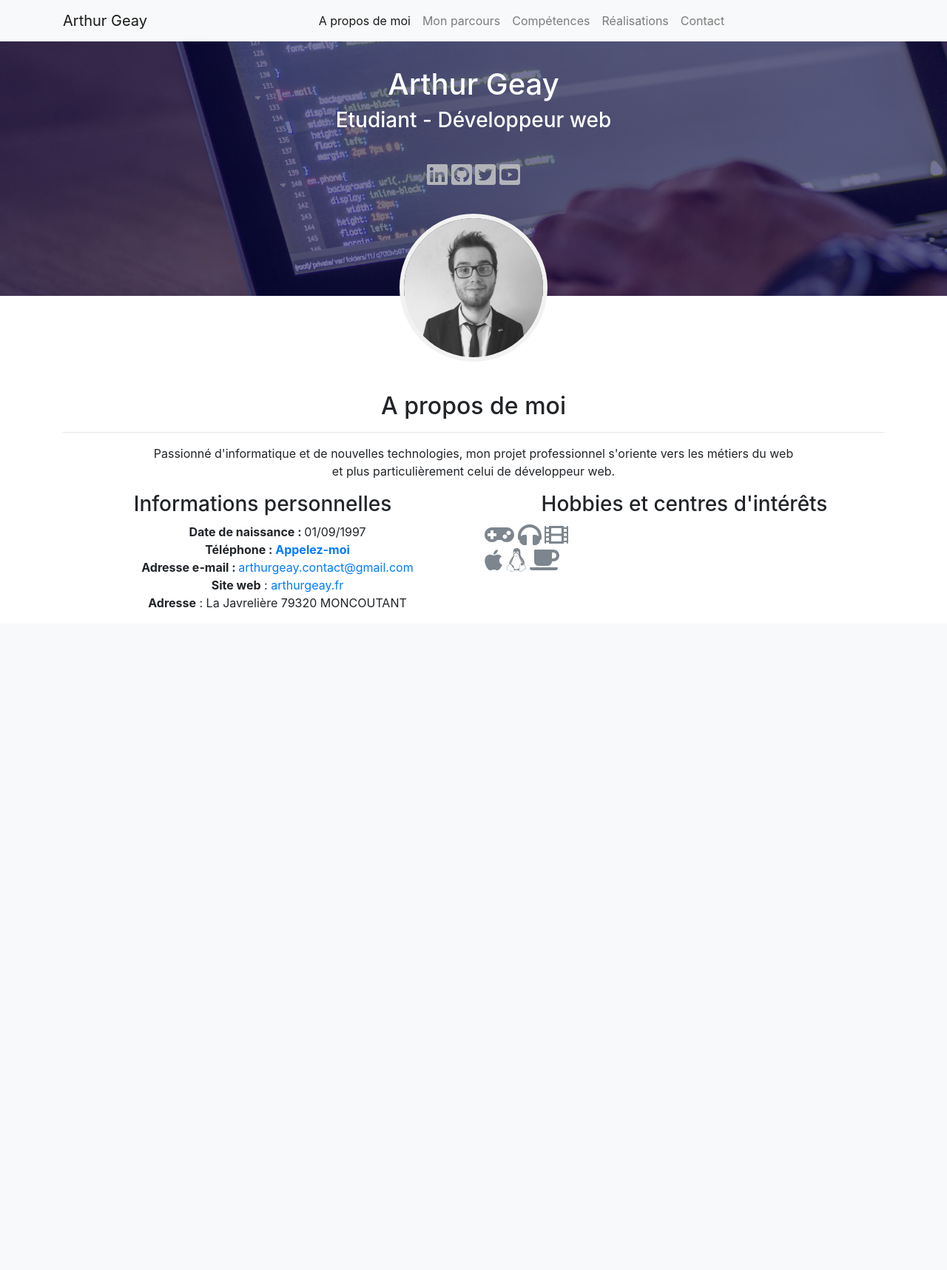
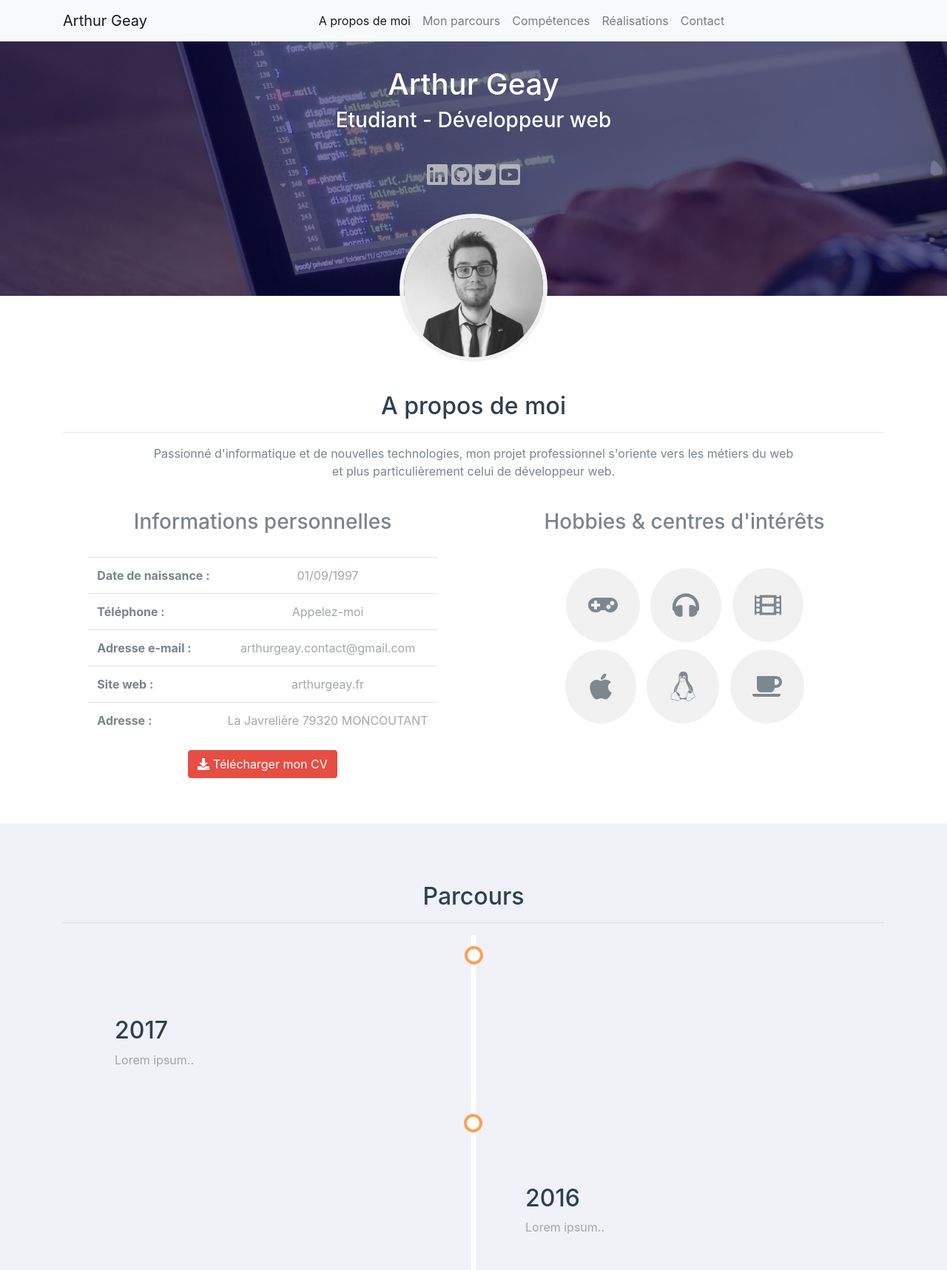
Before and after one commit to arthurgeay/portfolio, a PHP site: page / in a window 1280 px wide. Shown: the whole page at 74% size. Before the commit the page ends 822 px from the top, so only its background shows below. Run offline with PHP 8.4, Linux system fonts and the light colour scheme; some libraries are stand-ins or nearby versions.

Commit message:
Création de la timeline

```diff
--- a/css/main.css
+++ b/css/main.css
@@ -1,17 +1,50 @@
-a:hover
+
+/* GENERAL */
+
+body,a
 {
-  transition: color 1s;
+  color: rgb(162, 167, 169);
 }
 
-li
+body h2
 {
-  list-style-type: none;
+  color: rgb(46, 63, 81);
 }
+
+.colored, section h3
+{
+  color: rgb(122, 132, 139);
+}
+
+a
+{
+  transition: color 0.5s;
+}
+
+td a:hover, .navbar-light .navbar-nav .nav-link:hover
+{
+  color: rgb(230, 77, 67);
+  text-decoration: none;
+  transition: color 0.5s;
+}
+
 
 header
 {
   color: white;
 }
+
+th
+{
+  padding-right: 30px;
+}
+
+td
+{
+  text-align: center;
+}
+
+/* END GENERAL */
 
 /* Background Image */
 #background
@@ -81,9 +114,206 @@ header
 #about
 {
   margin-top: 130px;
+  padding-bottom: 45px;
 }
 
-.hobies
+table
 {
-  color: rgb(125, 134, 142);
+  display: flex;
+  justify-content: center;
 }
+
+#infos-hobbies, #list-hobbies
+{
+  margin-top: 40px;
+}
+
+.infos-list
+{
+  margin-top: 30px;
+}
+
+.btn-primary, .btn-primary:visited
+{
+  background: rgb(230, 77, 67);
+  border: 1px solid rgb(232, 79, 69);
+}
+
+.btn-primary:hover, .btn-primary:focus, .btn-primary:active
+{
+  background: rgb(210, 50, 40)!important;
+  border: 1px solid rgb(232, 79, 69)!important;
+}
+
+.circle-icon {
+    background: rgb(241, 241, 241);
+    width: 100px;
+    height: 100px;
+    border-radius: 50%;
+    text-align: center;
+    line-height: 100px;
+    vertical-align: middle;
+    padding: 30px;
+    color: rgb(126, 135, 142);
+    transition: color 0.5s, background 0.5s;
+    margin: 5px;
+}
+
+.circle-icon:hover
+{
+  background: rgb(46, 62, 79);
+  color: white;
+  transition: color 0.5s, background 0.5s;
+}
+
+/* END SECTION ABOUT */
+
+
+
+/* Section Resume */
+
+#resume
+{
+  background: rgb(241, 242, 247);
+}
+
+#resume h2
+{
+  margin-top: 80px;
+}
+
+/* The actual timeline (the vertical ruler) */
+.timeline {
+  position: relative;
+  max-width: 1200px;
+  margin: 0 auto;
+}
+
+/* The actual timeline (the vertical ruler) */
+.timeline::after {
+  content: '';
+  position: absolute;
+  width: 6px;
+  background-color: white;
+  top: 0;
+  bottom: 0;
+  left: 50%;
+  margin-left: -3px;
+}
+
+/* contain around content */
+.contain {
+  padding: 10px 40px;
+  position: relative;
+  background-color: inherit;
+  width: 50%;
+}
+
+/* The circles on the timeline */
+.contain::after {
+  content: '';
+  position: absolute;
+  width: 25px;
+  height: 25px;
+  right: -13px;
+  background-color: white;
+  border: 4px solid #FF9F55;
+  top: 15px;
+  border-radius: 50%;
+  z-index: 1;
+}
+
+/* Place the contain to the left */
+.left {
+  left: 0;
+}
+
+/* Place the contain to the right */
+.right {
+  left: 50%;
+}
+
+/* Add arrows to the left contain (pointing right) */
+.left:hover::before {
+  content: " ";
+  height: 0;
+  position: absolute;
+  top: 22px;
+  width: 0;
+  z-index: 1;
+  right: 30px;
+  border: medium solid white;
+  border-width: 10px 0 10px 10px;
+  border-color: transparent transparent transparent white;
+  transition: border-color 0.5s;
+}
+
+/* Add arrows to the right contain (pointing left) */
+.right:hover::before {
+  content: " ";
+  height: 0;
+  position: absolute;
+  top: 22px;
+  width: 0;
+  z-index: 1;
+  left: 30px;
+  border: medium solid white;
+  border-width: 10px 10px 10px 0;
+  border-color: transparent white transparent transparent;
+  transition: border-color 0.5s;
+}
+
+/* Fix the circle for contains on the right side */
+.right::after {
+  left: -13px;
+}
+
+/* The actual content */
+.content {
+  padding: 20px 30px;
+  position: relative;
+  border-radius: 6px;
+  transition: background-color 0.5s;
+}
+
+.content:hover
+{
+  background-color: white;
+  transition: background-color 0.5s;
+}
+
+/* Media queries - Responsive timeline on screens less than 600px wide */
+@media screen and (max-width: 600px) {
+/* Place the timelime to the left */
+  .timeline::after {
+    left: 31px;
+  }
+
+/* Full-width contains */
+  .contain {
+    width: 100%;
+    padding-left: 70px;
+    padding-right: 25px;
+  }
+
+/* Make sure that all arrows are pointing leftwards */
+  .::before {
+    left: 60px;
+    border: medium solid white;
+    border-width: 10px 10px 10px 0;
+    border-color: transparent white transparent transparent;
+  }
+
+/* Make sure all circles are at the same spot */
+  .left::after, .right::after {
+    left: 15px;
+  }
+
+/* Make all right contains behave like the left ones */
+  .right {
+    left: 0%;
+  }
+}
+
+
+/* END SECTION RESUME  */
--- a/index.html
+++ b/index.html
@@ -60,34 +60,78 @@
           <section id="about" class="col-md-12">
             <h2 class="text-center">A propos de moi</h2>
             <hr>
-            <p class="text-center text-justify">Passionné d'informatique et de nouvelles technologies, mon projet professionnel s'oriente vers les métiers du web<br />
+            <p class="text-center text-justify colored">Passionné d'informatique et de nouvelles technologies, mon projet professionnel s'oriente vers les métiers du web<br />
             et plus particulièrement celui de développeur web.</p>
 
-            <div class="row">
-              <div class="col-md-6 text-center">
-                <h3>Informations personnelles</h3>
-                <ul>
-                  <li><strong>Date de naissance : </strong> 01/09/1997</li>
-                  <li><strong>Téléphone : <a href="tel:0620070955" alt="Numéro de téléphone"> Appelez-moi</a></strong></li>
-                  <li><strong>Adresse e-mail : </strong><a href="mailto:arthurgeay.contact@gmail.com">arthurgeay.contact@gmail.com</a></li>
-                  <li><strong>Site web</strong> : <a href="https://arthurgeay.fr">arthurgeay.fr</a></li>
-                  <li><strong>Adresse</strong> : La Javrelière 79320 MONCOUTANT</li>
-                </ul>
+            <div id="infos-hobbies" class="row">
+              <div class="col-lg-6">
+                <h3 class="text-center">Informations personnelles</h3>
+                <table class="table infos-list">
+                  <tr>
+                    <th class="colored">Date de naissance :</th>
+                    <td>01/09/1997</td>
+                  </tr>
+                  <tr>
+                    <th class="colored">Téléphone :</th>
+                    <td><a href="tel:0620070955" alt="Numéro de téléphone"> Appelez-moi</a></td>
+                  </tr>
+                  <tr>
+                    <th class="colored">Adresse e-mail :</th>
+                    <td><a href="mailto:arthurgeay.contact@gmail.com">arthurgeay.contact@gmail.com</a></td>
+                  </tr>
+                  <tr>
+                    <th class="colored">Site web :</th>
+                    <td><a href="https://arthurgeay.fr">arthurgeay.fr</a></td>
+                  </tr>
+                  <tr>
+                    <th class="colored">Adresse :</th>
+                    <td>La Javrelière 79320 MONCOUTANT</td>
+                  </tr>
+
+                </table>
+
+                <p class="text-center"><a href="download/CV.pdf" class="btn btn-primary" alt="Télécharger le CV"><i class="fas fa-download"></i> Télécharger mon CV</a></p>
               </div>
-              <div class="col-md-6">
-                <h3 class="text-center">Hobbies et centres d'intérêts</h3>
-                <i class="fas fa-gamepad fa-2x hobies"></i>
-                <i class="fas fa-headphones fa-2x hobies"></i>
-                <i class="fas fa-film fa-2x hobies"></i><br />
-                <i class="fab fa-apple fa-2x hobies"></i>
-                <i class="fab fa-linux fa-2x hobies"></i>
-                <i class="fas fa-coffee fa-2x hobies"></i>
+              <div class="col-lg-6 text-center">
+                <h3 class="text-center">Hobbies & centres d'intérêts</h3>
+                <div id="list-hobbies">
+                  <i class="fas fa-gamepad fa-5x circle-icon"></i>
+                  <i class="fas fa-headphones fa-6x circle-icon"></i>
+                  <i class="fas fa-film fa-6x circle-icon"></i><br />
+                  <i class="fab fa-apple fa-8x circle-icon"></i>
+                  <i class="fab fa-linux fa-7x circle-icon"></i>
+                  <i class="fas fa-coffee fa-5x circle-icon"></i>
+                </div>
               </div>
             </div>
           </section>
         </div>
       </div>
 
+      <div id="resume" class="container-fluid">
+        <div class="container">
+          <div class="row">
+            <div class="col-md-12">
+              <h2 class="text-center">Parcours</h2>
+              <hr>
+              <div class="timeline">
+                <div class="contain left">
+                  <div class="content">
+                    <h2>2017</h2>
+                    <p>Lorem ipsum..</p>
+                  </div>
+                </div>
+                <div class="contain right">
+                  <div class="content">
+                    <h2>2016</h2>
+                    <p>Lorem ipsum..</p>
+                  </div>
+                </div>
+              </div>
+            </div>
+          </div>
+        </div>
+      </div>
     <script src="https://code.jquery.com/jquery-3.2.1.slim.min.js" integrity="sha384-KJ3o2DKtIkvYIK3UENzmM7KCkRr/rE9/Qpg6aAZGJwFDMVNA/GpGFF93hXpG5KkN" crossorigin="anonymous"></script>
     <script src="https://cdnjs.cloudflare.com/ajax/libs/popper.js/1.12.9/umd/popper.min.js" integrity="sha384-ApNbgh9B+Y1QKtv3Rn7W3mgPxhU9K/ScQsAP7hUibX39j7fakFPskvXusvfa0b4Q" crossorigin="anonymous"></script>
     <script src="https://maxcdn.bootstrapcdn.com/bootstrap/4.0.0/js/bootstrap.min.js" integrity="sha384-JZR6Spejh4U02d8jOt6vLEHfe/JQGiRRSQQxSfFWpi1MquVdAyjUar5+76PVCmYl" crossorigin="anonymous"></script>
```
Also changed, not shown: 1 other file.
